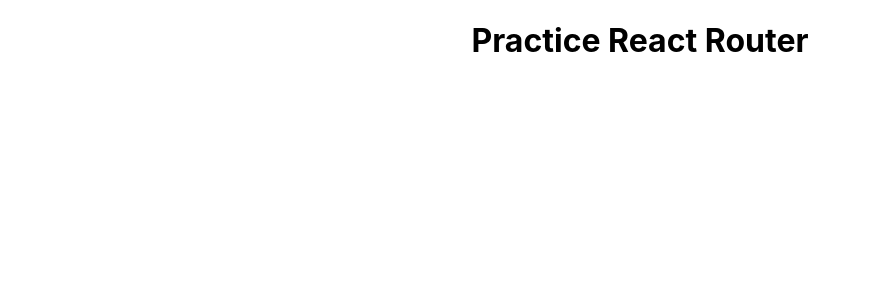
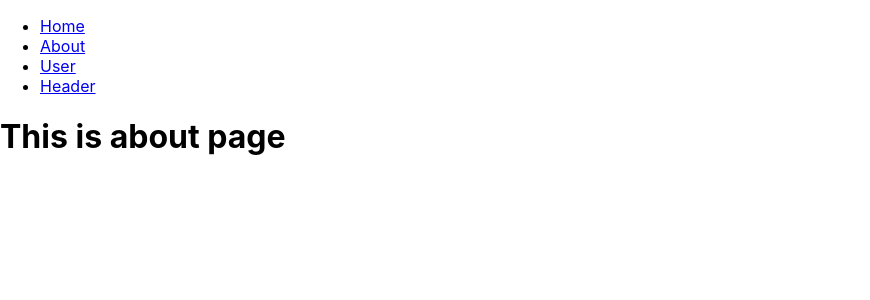
Before and after one commit to sowrovsarkar63/Intermediate-reactjs, a React (Create React App) app: page /about in a window 1280 px wide. Shown: the top 300 px of the page, without its empty margins (0-870 px from the left). Built offline with nearby package versions, Linux system fonts and the light colour scheme.

Commit message:
Basic routing practice completed

```diff
--- a/src/App.js
+++ b/src/App.js
@@ -1,10 +1,49 @@
+import { BrowserRouter as Router, Link, Route, Switch } from "react-router-dom";
+import { Fragment } from "react/cjs/react.production.min";
 import "./App.css";
+import About from "./components/About";
+import Header from "./components/Header";
+import Home from "./components/Home";
+import User from "./components/User";
 
 function App() {
     return (
-        <div className="App">
-            <h1>Practice React Router </h1>
-        </div>
+        <Fragment>
+            <Router>
+                <div>
+                    <nav>
+                        <ul>
+                            <li>
+                                <Link to="/">Home</Link>
+                            </li>
+                            <li>
+                                <Link to="/about">About</Link>
+                            </li>
+                            <li>
+                                <Link to="/user">User</Link>
+                            </li>
+                            <li>
+                                <Link to="/header">Header</Link>
+                            </li>
+                        </ul>
+                    </nav>
+                    <Switch>
+                        <Route path="/about">
+                            <About />
+                        </Route>
+                        <Route path="/user">
+                            <User />
+                        </Route>
+                        <Route path="/">
+                            <Home />
+                        </Route>
+                        <Route path="header">
+                            <Header />
+                        </Route>
+                    </Switch>
+                </div>
+            </Router>
+        </Fragment>
     );
 }
 
--- /dev/null
+++ b/src/components/About.js
@@ -0,0 +1,9 @@
+import React from "react";
+
+export default function About() {
+    return (
+        <div>
+            <h1>This is about page </h1>
+        </div>
+    );
+}
--- /dev/null
+++ b/src/components/Header.js
@@ -0,0 +1,9 @@
+import React from "react";
+
+export default function Header() {
+    return (
+        <div>
+            <h1>This is header section</h1>
+        </div>
+    );
+}
--- /dev/null
+++ b/src/components/Home.js
@@ -0,0 +1,9 @@
+import React from "react";
+
+export default function Home() {
+    return (
+        <div>
+            <h1>Home page </h1>
+        </div>
+    );
+}
--- /dev/null
+++ b/src/components/User.js
@@ -0,0 +1,9 @@
+import React from "react";
+
+export default function User() {
+    return (
+        <div>
+            <h1>from user js </h1>
+        </div>
+    );
+}
```
